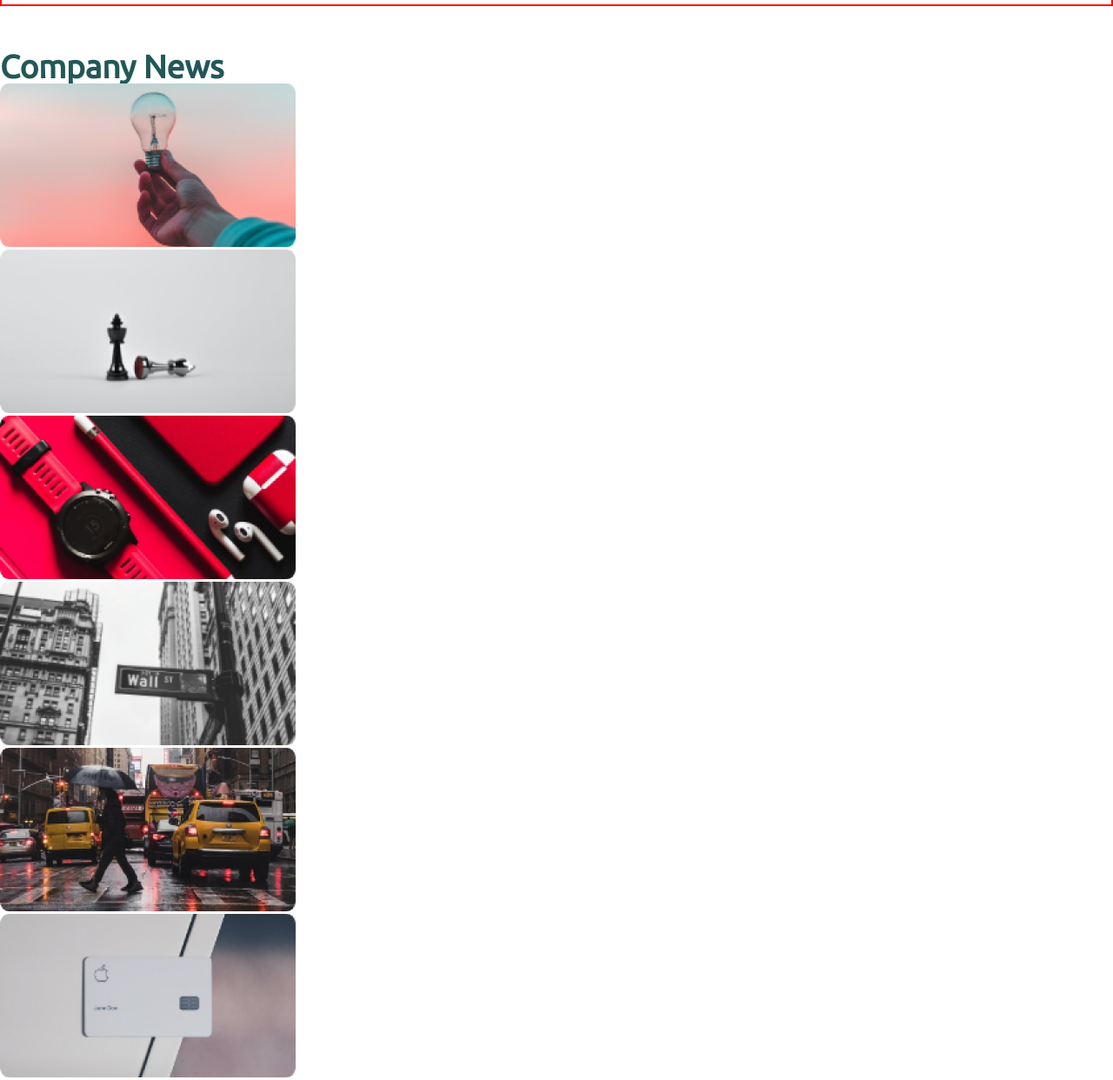
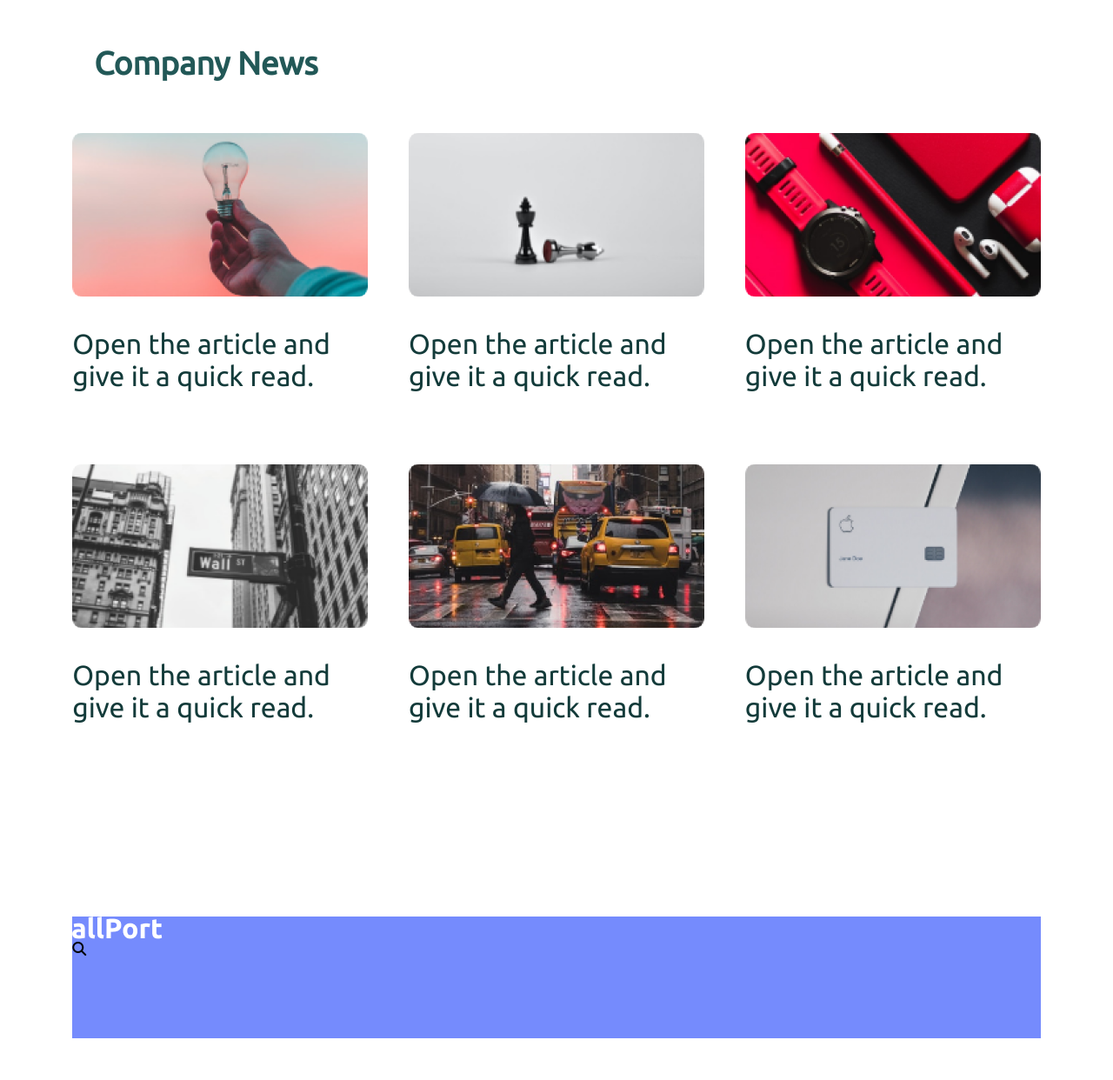
Before and after one commit to TsiKaRa69/Davaleba-6, a plain HTML site: page index.html in a window 1280 px wide. Shown: the part 146-1388 px from the top of the page at 87% size. After the commit the page ends 1340 px from the top, so only its background shows below. Drawn offline with Linux system fonts and the light colour scheme.

Commit message:
Section  DOne

```diff
--- a/CSS/style.css
+++ b/CSS/style.css
@@ -12,7 +12,6 @@ header{
   display: flex;
   align-items: center;
   justify-content: space-between;
-  border: 2px solid red;
 }
 
 ul{
@@ -24,15 +23,45 @@ ul{
   gap: 91px;
 }
 /*Section Start */
+section{
+ width: 87%;
+ margin: auto;
+ height: 1051px;}
   h1{
     font-size: 37px;
     font-family: 'Ubuntu';
     padding-top: 52px;
+    padding-left: 25px;
     color: #225857;
    font-weight: 700;
    line-height: 36.77px;
-   width: 100%;
+   border-radius: 10px;
+   height: 81px;
   }
-  section:nth-child(1){
-    display: flex;
-  }
+figcaption{
+    font-weight: 500;
+    font-size: 32px;
+    line-height: 37px;
+    font-family: 'Ubuntu';
+    color: #133B3A;
+    width: 340px;
+    height: 81px;
+    margin-top: 33px;
+}
+.Cards{
+  width: 100%;
+  height: 831px;
+  padding-top: 69px;
+  display: flex;
+  flex-wrap: wrap;
+  margin: 0 auto;
+justify-content: space-between;
+background-color: #FFFFFF;
+}
+ /*footer*/
+ footer{
+  margin: 0 auto;
+  background-color:  #758BFD;
+  width: 87%;
+  height: 140px;
+ }
--- a/index.html
+++ b/index.html
@@ -1,5 +1,6 @@
 <!DOCTYPE html>
 <html lang="en">
+
 <head>
   <meta charset="UTF-8">
   <meta http-equiv="X-UA-Compatible" content="IE=edge">
@@ -10,6 +11,7 @@
   <link rel="stylesheet" href="CSS/style.css">
   <title>Document</title>
 </head>
+
 <body>
   <div class="container">
     <!-- Header -->
@@ -30,23 +32,65 @@
         Company News
       </h1>
       <div class="Cards">
-  <div class="Corde_one">
-    <img src="img/Rectangle 10 (1).png" alt="Poto-one">
+
+        <div class="card_1">
+          <figure>
+            <img src="img/poto-1.png" alt="Potoone">
+          </figure>
+          <figcaption>
+            Open the article and give it a quick read.
+          </figcaption>
         </div>
-  <div class="Corde_two">
-    <img src="img/Rectangle 11.png" alt="Poto-two">
+        <div class="card_2">
+          <figure>
+            <img src="/img/poto2.png" alt="PotoTwo">
+            <figcaption>
+              Open the article and give it a quick read.
+            </figcaption>
+          </figure>
         </div>
-  <div class="Carde_three">
-    <img src="img/Rectangle 12.png" alt="Poto-Three">
+        <div class="card_3">
+          <figure>
+            <img src="img/poto3.png" alt="PotoThre">
+            <figcaption>
+              Open the article and give it a quick read.
+            </figcaption>
+          </figure>
         </div>
-  <div class="Carde_four">
-    <img src="img/Rectangle 13.png" alt="Poto-Four">
+        <div class="card_4">
+          <figure>
+            <img src="img/poto4.png" alt="PotoFor">
+            <figcaption>
+              Open the article and give it a quick read.
+            </figcaption>
+          </figure>
         </div>
-  <div class="Carde_five"><img src="" alt=""><img src="img/Rectangle 14.png" alt="Poto-Five"></div>
-  <div class="Carde_six"><img src="/img/Rectangle 15.png" alt="Poto-Six"></div>
+        <div class="Card_5">
+          <figure>
+            <img src="img/poto5.png" alt="Potofive">
+            <figcaption>
+              Open the article and give it a quick read.
+            </figcaption>
+          </figure>
+        </div>
+        <div class="card_6">
+          <figure>
+            <img src="img/poto6.png" alt="PotoSix">
+            <figcaption>
+              Open the article and give it a quick read.
+            </figcaption>
+          </figure>
         </div>
     </section>
+  </div>
+  <!--Footer!-->
+  <footer>
+    <img class="Footer_logo" src="img/allPort2.png" alt="logo">
+    <div class="magnifying_glass">
+      <i class="fa-solid fa-magnifying-glass glass_logo"></i>
 
-</div>
+  </footer>
+
 </body>
+
 </html>
```
Also changed, not shown: img/allPort2.png (added), img/poto-1.png (renamed from img/Rectangle 10 (1).png), img/poto2.png (renamed from img/Rectangle 11.png), img/poto3.png (renamed from img/Rectangle 12.png), img/poto4.png (renamed from img/Rectangle 13.png), img/poto5.png (renamed from img/Rectangle 14.png), img/poto6.png (renamed from img/Rectangle 15.png). Lines whose indentation alone changed are shown as unchanged.
